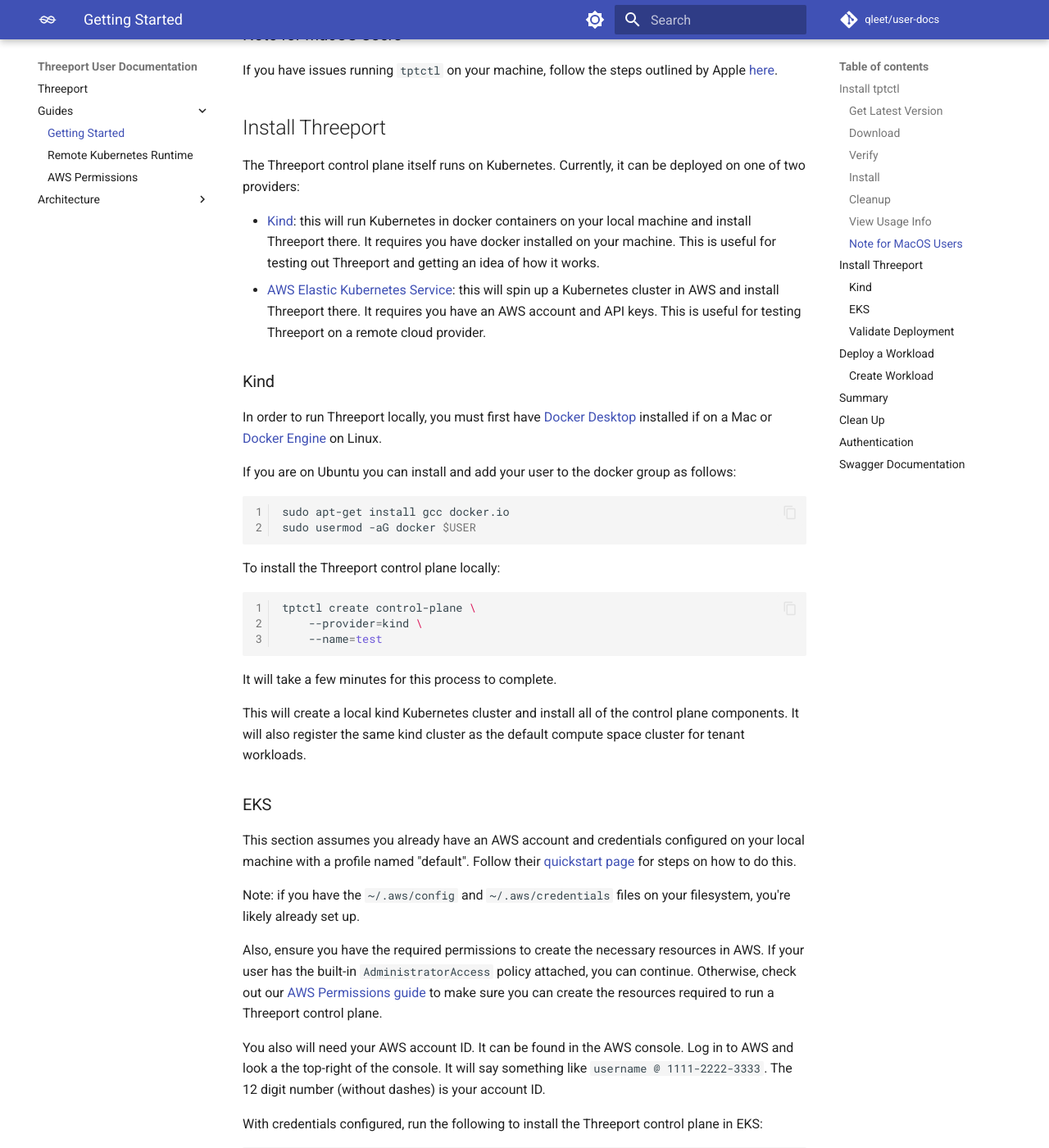
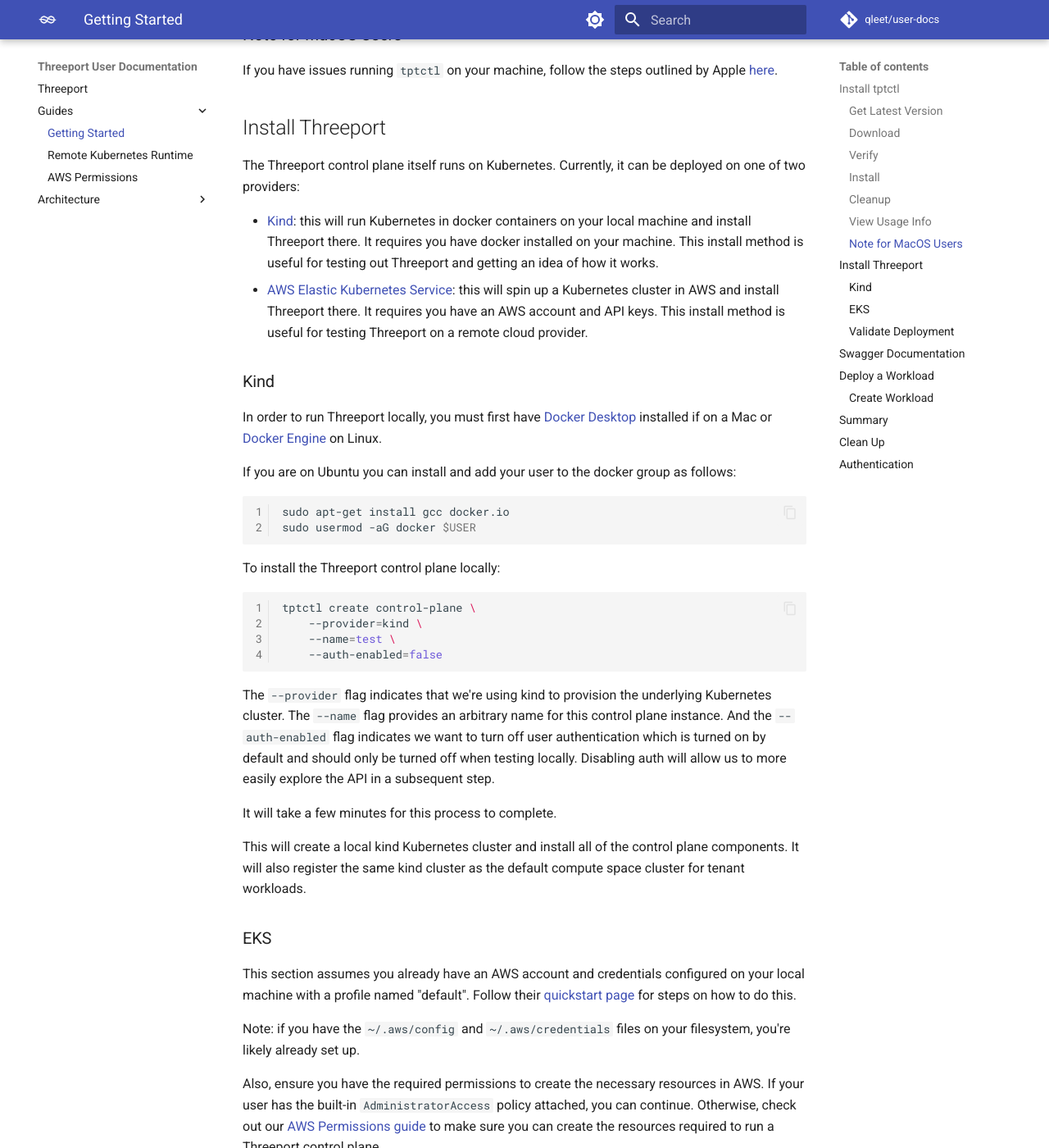
Before and after one commit to qleet/user-docs, an MkDocs documentation site: the page built from docs/guides/getting-started.md, in a window 1280 px wide and 1400 px high, scrolled down 1609 px. Shown: the whole window at 82% size. Built offline with MkDocs 1.6.1 and Material for MkDocs 9.7.7, drawn with Linux system fonts in a browser that asks for light colours; comment, search, counter and statistics services are not loaded; some of the changed text lies outside the part shown.

Commit message:
docs: add context, corrections to getting started guide
Signed-off-by: Rich Lander <lander2k2@protonmail.com>

````diff
--- a/docs/guides/getting-started.md
+++ b/docs/guides/getting-started.md
@@ -81,12 +81,12 @@
 
 * [Kind](https://kind.sigs.k8s.io/): this will run Kubernetes in docker
   containers on your local machine and install Threeport there.  It requires you
-  have docker installed on your machine.  This is useful for testing out
-  Threeport and getting an idea of how it works.
+  have docker installed on your machine.  This install method is useful for
+  testing out Threeport and getting an idea of how it works.
 * [AWS Elastic Kubernetes Service](https://aws.amazon.com/eks/): this will spin
   up a Kubernetes cluster in AWS and install Threeport there.  It requires you
-  have an AWS account and API keys.  This is useful for testing Threeport on a
-  remote cloud provider.
+  have an AWS account and API keys.  This install method is useful for testing
+  Threeport on a remote cloud provider.
 
 ### Kind
 
@@ -107,8 +107,16 @@
 ```bash
 tptctl create control-plane \
     --provider=kind \
-    --name=test
+    --name=test \
+    --auth-enabled=false
 ```
+
+The `--provider` flag indicates that we're using kind to provision the
+underlying Kubernetes cluster.  The `--name` flag provides an arbitrary name for
+this control plane instance.  And the `--auth-enabled` flag indicates we want to
+turn off user authentication which is turned on by default and should only be
+turned off when testing locally.  Disabling auth will allow us to more easily
+explore the API in a subsequent step.
 
 It will take a few minutes for this process to complete.
 
@@ -152,9 +160,9 @@
 
 Note: if you would like to use
 [kubectl](https://kubernetes.io/docs/tasks/tools/#kubectl)
-against the cluter where Threeport is
-running and you have the [AWS CLI](https://aws.amazon.com/cli/)
-installed you can update your kubeconfig
+against the cluster where Threeport is
+running, and you have the [AWS CLI](https://aws.amazon.com/cli/)
+installed, you can update your kubeconfig
 with:
 
 ```bash
@@ -171,9 +179,17 @@
 ```
 
 Note: if you notice any pods crashlooping, give them a few minutes.  The
-workload controller depends on the API server which, in turn, depends on the
+threeport controllers depend on the API server which, in turn, depends on the
 database and message broker.  Each component will come up once its dependencies
 are running.
+
+## Swagger Documentation
+
+Threeport API endpoints are documented with [Swagger](https://swagger.io/) at
+`$THREEPORT_API_ENDPOINT/swagger/index.html`. This is most easily
+accessed by setting `--auth-enabled=false` on a Threeport control plane
+deployed to Kind and visiting
+[http://localhost/swagger/index.html](http://localhost/swagger/index.html).
 
 ## Deploy a Workload
 
@@ -201,18 +217,17 @@
   Name: "wordpress"
   YAMLDocument: "wordpress-manifest.yaml"
   KubernetesRuntimeInstance:
-    Name: compute-space-dev-0-0
+    Name: threeport-test
   # DomainName:
   #   Name: www.example.com
   #   Zone: Public
   #   AdminEmail: admin@example.com
   # Gateway:
+  #   Name: wordpress-gateway
   #   TCPPort: 443
   #   Path: /
   #   TLSEnabled: true
   #   ServiceName: getting-started-wordpress
-
-
 ```
 
 The `Name` field is an arbitrary user-defined name that must be unique, i.e. no
@@ -226,7 +241,10 @@
 ```
 
 The `KubernetesRuntimeInstance` field refers to the compute space cluster that we wish to
-deploy to. It is already populated with the default compute space cluster.
+deploy to. It is already populated with the default compute space cluster.  This
+field is not required since the `threeport-test` Kubernetes runtime instance
+is the default and will be used unless otherwise specified, but is included
+here for demo purposes.
 
 The remaining `DomainName` and `Gateway` fields are used to expose the wordpress
 application via HTTPS at a specified domain. These may be uncommented if you have deployed to
@@ -252,6 +270,11 @@
 ```bash
 tptctl get workloads
 ```
+
+Note: the status of the workload will state `Reconciling` or `Down` for a short
+time until the workload is running.  It will usually take a minute or two for
+the container images to be pulled to start the containers.  Once the threeport
+agent confirms the workload is up, you will see the status become `Healthy`.
 
 We can also use `kubectl` to query the Kubernetes API directly. First, set a local
 environment variable to the appropriate namespace for the Wordpress application:
````
Also changed, not shown: other parts of docs/guides/getting-started.md (+4 -12 lines).
